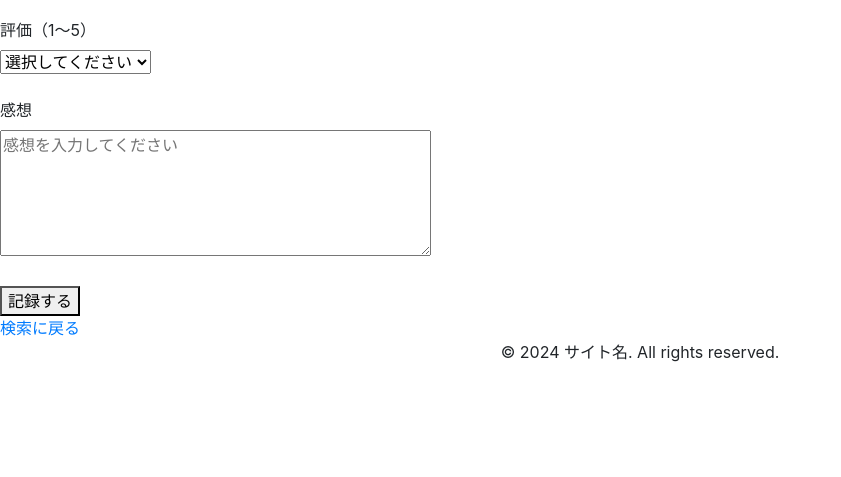
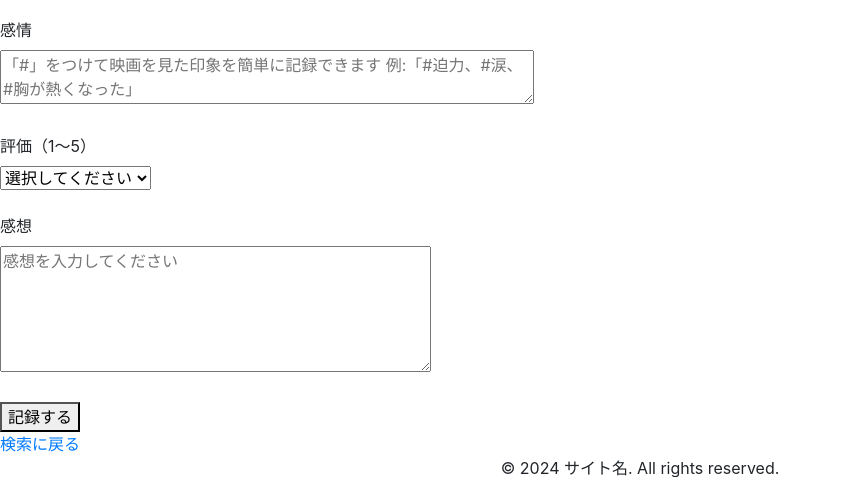
Before and after one commit to INswon/MovieChallenge, a Django app: template templates/movies/movie_create.html in a window 1280 px wide. Shown: the part 356-833 px from the top of the page, without its empty margins (0-841 px from the left). Before the commit the page ends 718 px from the top, so only its background shows below. Run offline with Django 5.2, Linux system fonts and the light colour scheme; the template is opened without the code that fills it, so the values that code supplies are empty; some libraries are stand-ins or nearby versions.

Commit message:
feat: 映画記録作成画面に感情タグ入力欄を追加

```diff
--- a/templates/movies/movie_create.html
+++ b/templates/movies/movie_create.html
@@ -20,6 +20,10 @@
   <input type="hidden" name="director" value="{{ director }}">
   <input type="hidden" name="genres" value="{{ genres }}">
 
+  <!-- 感情タグ -->
+  <label for="mood">感情</label><br>
+  <textarea name="mood" id="mood" rows="2" cols="50" placeholder="「#」をつけて映画を見た印象を簡単に記録できます 例:「#迫力、#涙、#胸が熱くなった」"></textarea><br><br>
+
   <!-- 評価 -->
   <label for="rating">評価（1〜5）</label><br>
   <select name="rating" id="rating" required>
```
